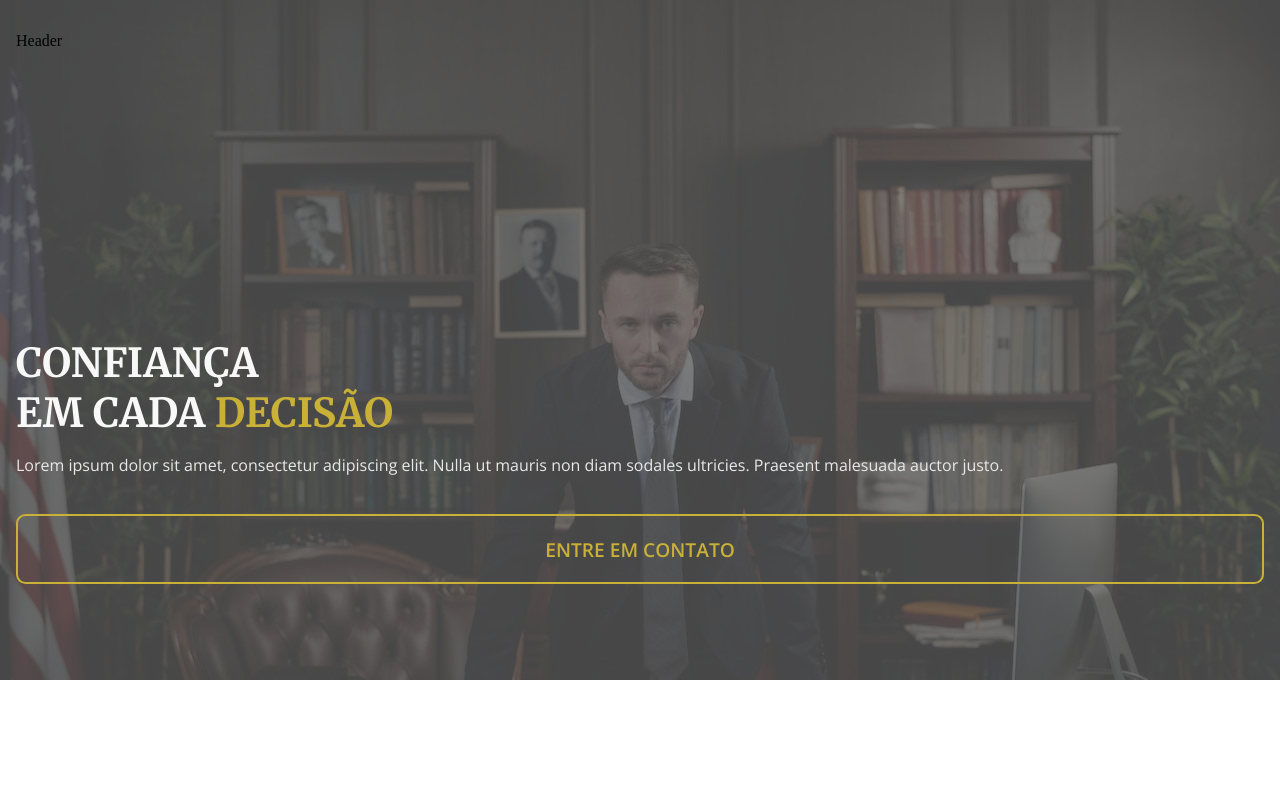
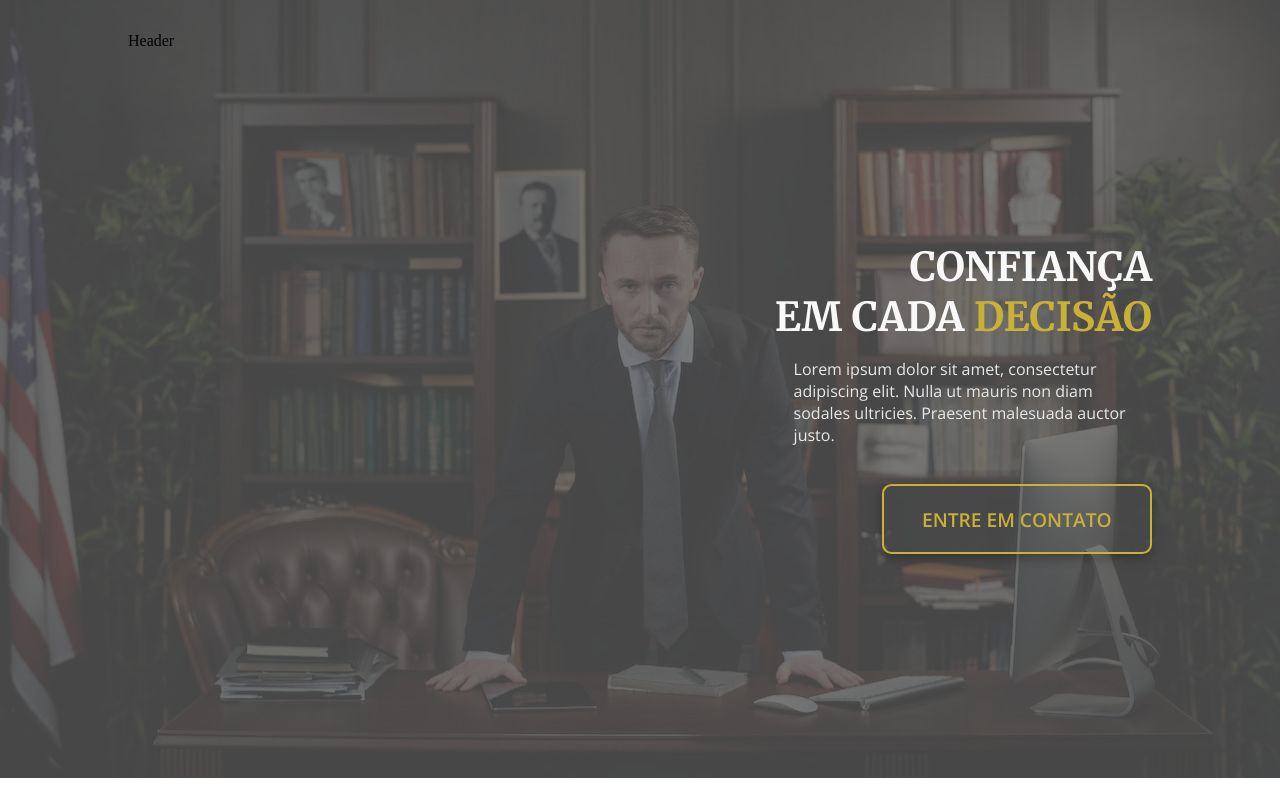
Before and after one commit to mrffilipe/landing-page-lawyer-victor-santos, a Next.js app: page / in a window 1280 px wide. Built offline with nearby package versions, Linux system fonts and the light colour scheme.

Commit message:
Adding responsiveness to Welcome

```diff
--- a/src/components/LinkButton/styles.module.css
+++ b/src/components/LinkButton/styles.module.css
@@ -3,10 +3,19 @@
     text-decoration: none;
     text-transform: uppercase;
     text-align: center;
-    padding: 1em 0;
+    padding: 1em 2em;
     border-radius: .5em;
     border: 2px solid var(--accent-color);
     color: var(--accent-color);
     font-size: 1.2em;
     font-weight: 700;
+    box-shadow: 0 4px 12px rgba(0, 0, 0, .3);
+    transition: all .3s ease;
 }
+
+.button:hover {
+    background-color: var(--accent-color);
+    color: var(--supporting-color);
+    box-shadow: 0 9px 12px rgba(0, 0, 0, .3);
+    transform: translateY(-5px);
+}
--- a/src/components/Welcome/styles.module.css
+++ b/src/components/Welcome/styles.module.css
@@ -34,3 +34,29 @@
 .text .button {
     margin-top: 2em;
 }
+
+@media screen and (min-width: 1280px) {
+    .welcome {
+        background-position: center;
+    }
+
+    .mask {
+        padding: 2em 8em;
+    }
+
+    .text {
+        margin-top: 0;
+        padding: 12em 0;
+        display: flex;
+        flex-direction: column;
+        align-items: flex-end;
+    }
+
+    .text h1 {
+        text-align: end;
+    }
+
+    .text p {
+        max-width: 35%;
+    }
+}
```
